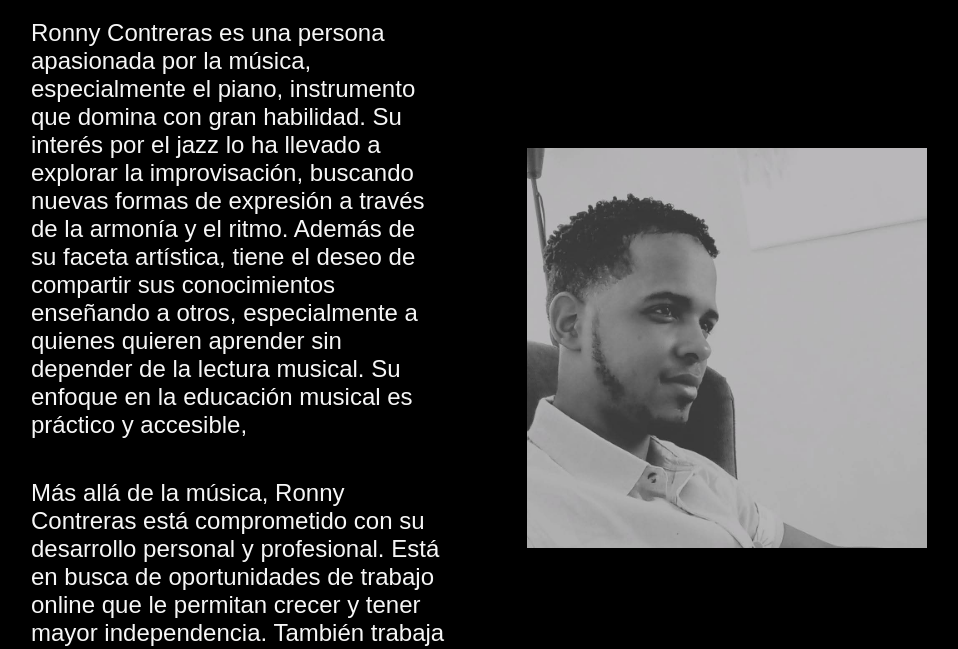
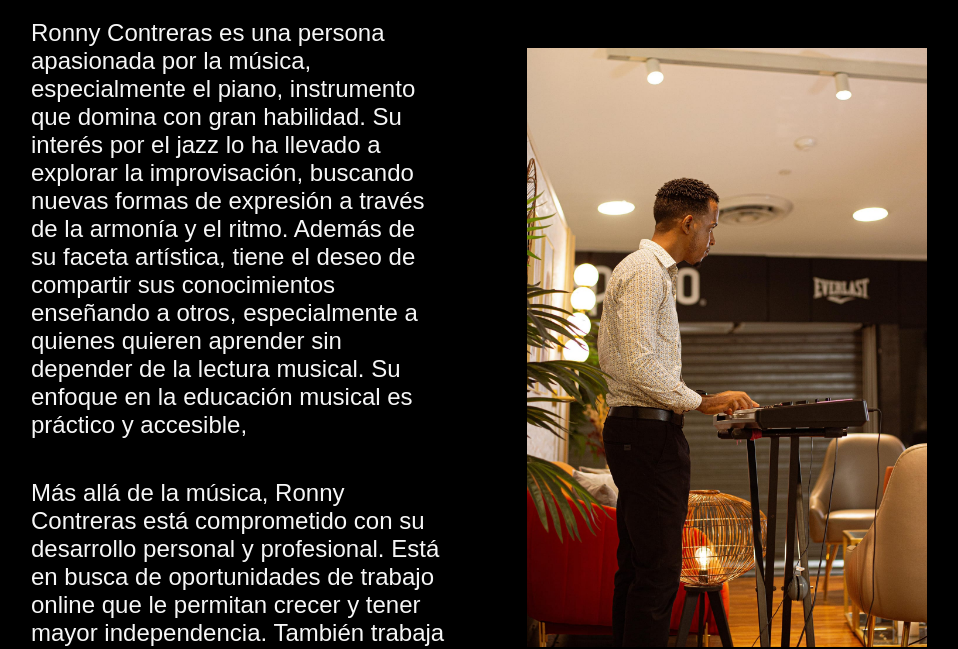
Before and after one commit to RonnyContreras07/Portafolio-, a plain HTML site: page about.html in a window 1280 px wide. Shown: the part 181-830 px from the top of the page, without its empty margins (161-1119 px from the left). Drawn offline with Linux system fonts and the light colour scheme.

Commit message:
Update about.html

```diff
--- a/about.html
+++ b/about.html
@@ -37,7 +37,7 @@
 
 
 </section>
-    <img src="imagen 1.jpg"  class="imagen" alt="Foto de Ronny Contreras desarrolando un proyecto">
+    <img src="imagen 2.jpg"  class="imagen" alt="Foto de Ronny Contreras desarrolando un proyecto">
 
 
 
```
